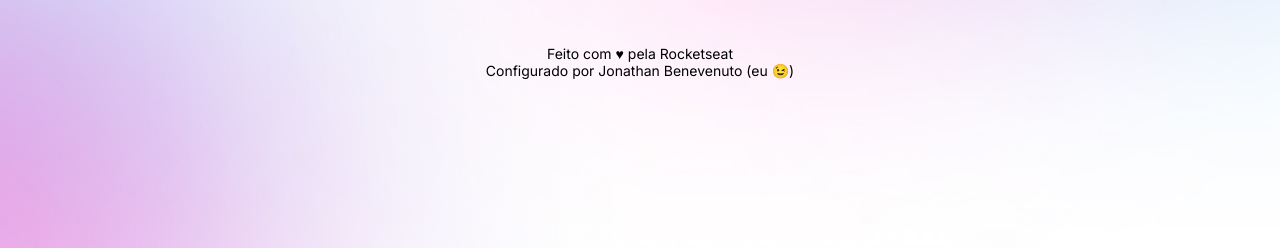
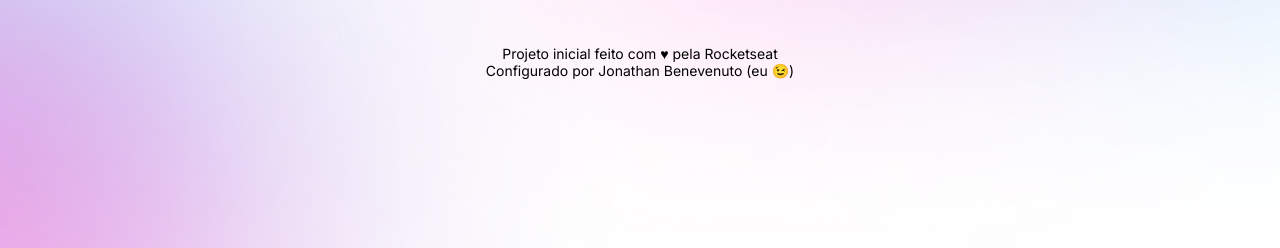
Before and after one commit to Den2Walker/Dev-Links, a plain HTML site: page index.html in a window 1280 px wide. Shown: the part 608-856 px from the top of the page. Drawn offline with nearby package versions, Linux system fonts and the light colour scheme.

Commit message:
final adjustments to initial publish

```diff
--- a/index.html
+++ b/index.html
@@ -32,7 +32,6 @@
         <li><a href="https://github.com/Den2Walker?tab=repositories" target="_blank">Repositórios</a></li>
         <li><a href="http://instagram.com/jonathan.denwalker" target="_blank">Me conheça um pouco → Instagram</a></li>
         <li><a href="portfolio.html" target="">Veja meu portfólio</a></li>
-        <!-- <li><a href="#" target="_blank">Conheça o Explorer</a></li> -->
       </ul>
       <div id="social-links">
         <a href="http://github.com/den2walker" target="_blank">
@@ -53,7 +52,7 @@
 
       </div>
 
-      <footer> Feito com ♥ pela Rocketseat <br> Configurado por Jonathan Benevenuto (eu 😉)</footer>
+      <footer> Projeto inicial feito com ♥ pela Rocketseat <br> Configurado por Jonathan Benevenuto (eu 😉)</footer>
 
     </div>
 
```
Also changed, not shown: style.css (+0 -8 lines).
